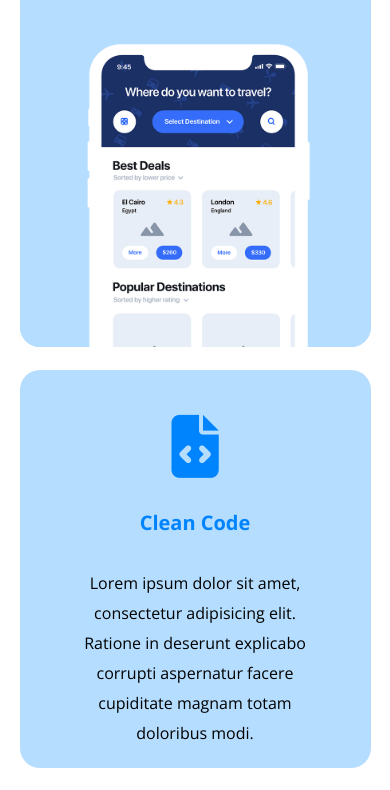
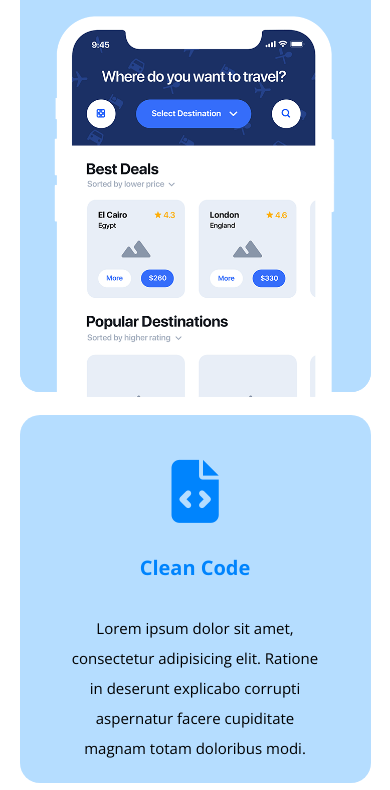
Before and after one commit to ChmielewskiGianpiero/htmlcss-responsive-layout, a plain HTML site: page index.html in a window 390 px wide. Shown: the part 444-1234 px from the top of the page. Drawn offline with nearby package versions, Linux system fonts and the light colour scheme.

Commit message:
ADD - hero tablet

```diff
--- a/css/responsive.css
+++ b/css/responsive.css
@@ -12,6 +12,8 @@
     .hamburger{
         display: flex;
         align-items: center;
+        font-size: 20px;
+
  }
 
 }
@@ -29,15 +31,16 @@
     .hamburger{
         display: flex;
         align-items: center;
+        font-size: 20px;
  }
 
 }
 
 /* hero responsive */
 
-@media (max-width: 575.98px) {
+@media (max-width: 597.98px) {
     .container{
-        width: 90%;
+        max-width: 390px;
  }
     .hero .row, .hero .direction-row{
         display: flex;
@@ -56,3 +59,32 @@
         padding: 20px;
     }
 }
+
+@media (max-width: 767.98px) {
+
+    .container{
+        max-width: 90%;
+ }
+
+    .hero .direction-row{
+        display: flex;
+        flex-direction:column;
+}
+    .hero p{
+        font-size: 15px;
+    }
+
+    .hero .img-phone{
+        margin-bottom: -5px;
+        padding: 40px 0px 0px 0px;
+    }
+}
+
+
+@media (max-width: 1920px) {
+
+    .hero .img-phone{
+        margin-bottom: -5px;
+        padding: 40px 0px 0px 0px;
+    }
+}
--- a/css/style.css
+++ b/css/style.css
@@ -142,6 +142,7 @@ a {
 
 .hero .col-6{
     text-align: start;
+    display: flex;
 }
 
 .hero .card-list, .hero .img-phone{
--- a/index.html
+++ b/index.html
@@ -63,7 +63,10 @@
                         <ul class="card-list">
                             <li class="icon-card"><i class="fa-solid fa-file-code"></i></li>
                             <li class="title-card">Clean Code</li>
-                            <li>Lorem ipsum dolor sit amet, consectetur adipisicing elit. Ratione in deserunt explicabo corrupti aspernatur facere cupiditate magnam totam doloribus modi.</li>
+                            <li>
+                                <p>Lorem ipsum dolor sit amet, consectetur adipisicing elit. Ratione in deserunt explicabo corrupti aspernatur facere cupiditate magnam totam doloribus modi.
+                                </p>
+                            </li>
                         </ul>
                     </div>
                 </div>
@@ -72,21 +75,30 @@
                         <ul class="card-list">
                             <li class="icon-card"><i class="fa-solid fa-compass-drafting"></i></li>
                             <li class="title-card">Clean Code</li>
-                            <li>Lorem ipsum dolor sit amet, consectetur adipisicing elit. Ratione in deserunt explicabo corrupti aspernatur facere cupiditate magnam totam doloribus modi.</li>
+                            <li>
+                                <p>Lorem ipsum dolor sit amet, consectetur adipisicing elit. Ratione in deserunt explicabo corrupti aspernatur facere cupiditate magnam totam doloribus modi.
+                                </p>
+                            </li>
                         </ul>
                     </div>
                     <div class="col-4">
                         <ul class="card-list">
                             <li class="icon-card"><i class="fa-solid fa-laptop-code"></i></li>
                             <li class="title-card">Clean Code</li>
-                            <li>Lorem ipsum dolor sit amet, consectetur adipisicing elit. Ratione in deserunt explicabo corrupti aspernatur facere cupiditate magnam totam doloribus modi.</li>
+                            <li>
+                                <p>Lorem ipsum dolor sit amet, consectetur adipisicing elit. Ratione in deserunt explicabo corrupti aspernatur facere cupiditate magnam totam doloribus modi.
+                                </p>
+                            </li>
                         </ul>
                     </div>
                     <div class="col-4">
                         <ul class="card-list">
                             <li class="icon-card"><i class="fa-solid fa-bullhorn"></i></li>
                             <li class="title-card">Clean Code</li>
-                            <li>Lorem ipsum dolor sit amet, consectetur adipisicing elit. Ratione in deserunt explicabo corrupti aspernatur facere cupiditate magnam totam doloribus modi.</li>
+                            <li>
+                                <p>Lorem ipsum dolor sit amet, consectetur adipisicing elit. Ratione in deserunt explicabo corrupti aspernatur facere cupiditate magnam totam doloribus modi.
+                                </p>
+                            </li>
                         </ul>
                     </div>
                 </div>
```
